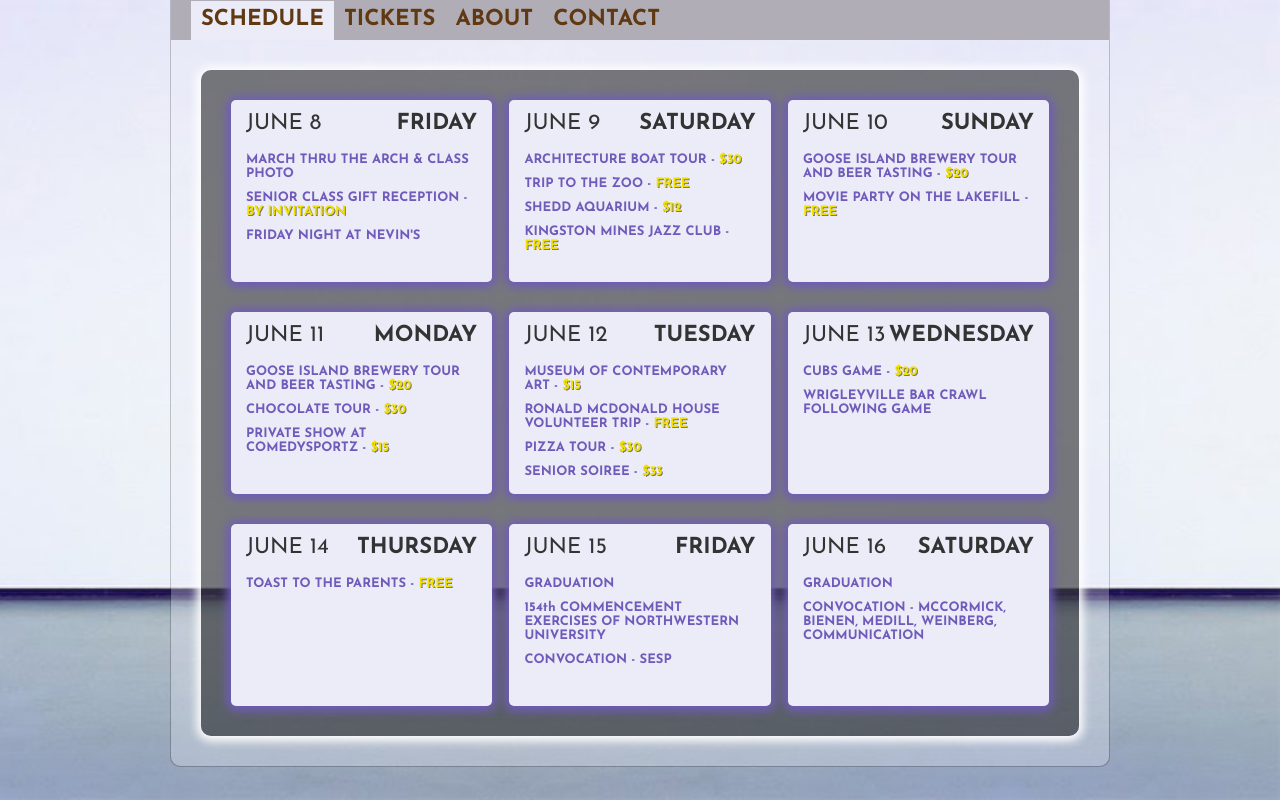
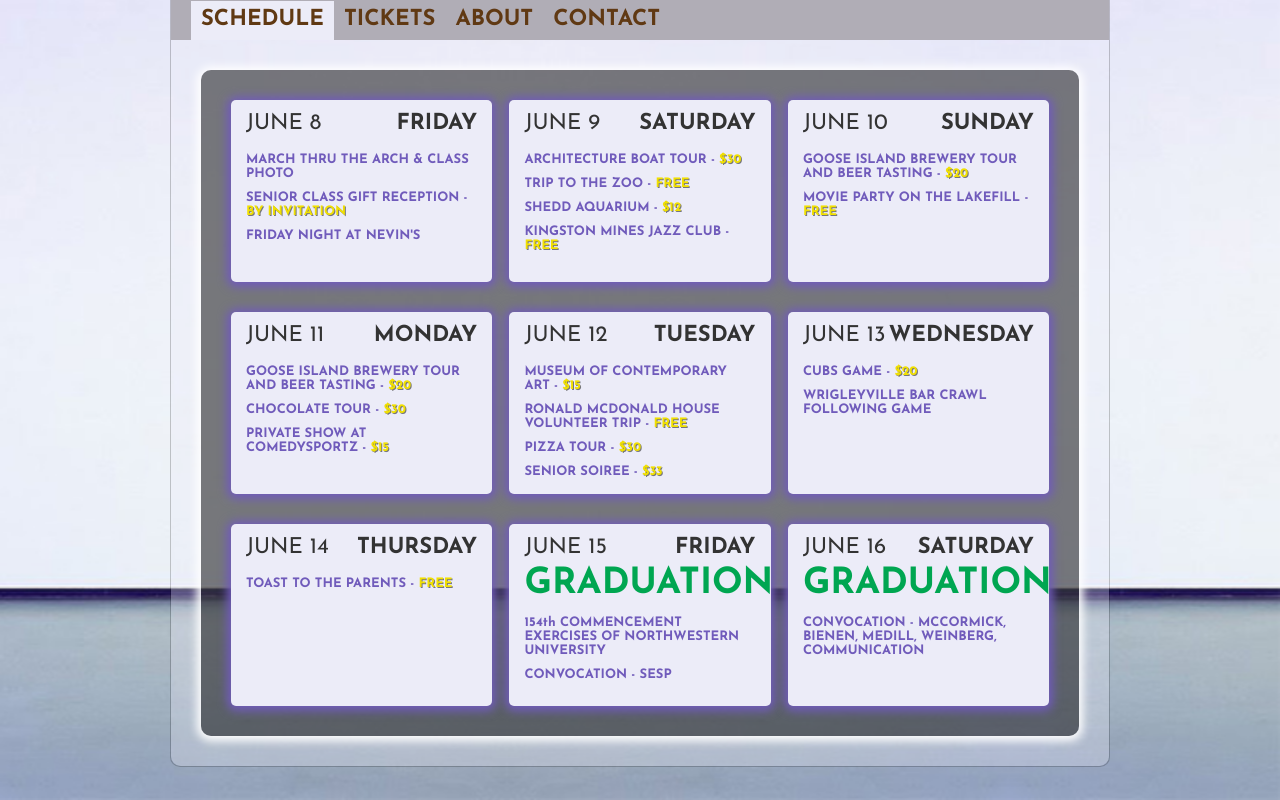
Before and after one commit to azylman/Senior-Week, a plain HTML site: page schedule.html in a window 1280 px wide. Drawn offline with Linux system fonts and the light colour scheme.

Commit message:
add graduation colors

```diff
--- a/css/main.css
+++ b/css/main.css
@@ -135,8 +135,10 @@ li {
 }
 
 .graduation {
-	font-size: 30px;
+	font-size: 36px;
 	color: #00a651;
+	margin-top: 5px;
+	margin-bottom: 25px;
 }
 
 /* add a top margin to all activities except the first */
--- a/schedule.html
+++ b/schedule.html
@@ -133,7 +133,7 @@
 					JUNE 15 <span class="day-name">FRIDAY</span>
 				</div>
 
-				<div class="activity">
+				<div class="activity graduation">
 					GRADUATION
 				</div>
 				<div class="activity">
@@ -147,7 +147,7 @@
 					JUNE 16 <span class="day-name">SATURDAY</span>
 				</div>
 
-				<div class="activity">
+				<div class="activity graduation">
 					GRADUATION
 				</div>
 				<div class="activity">
```
